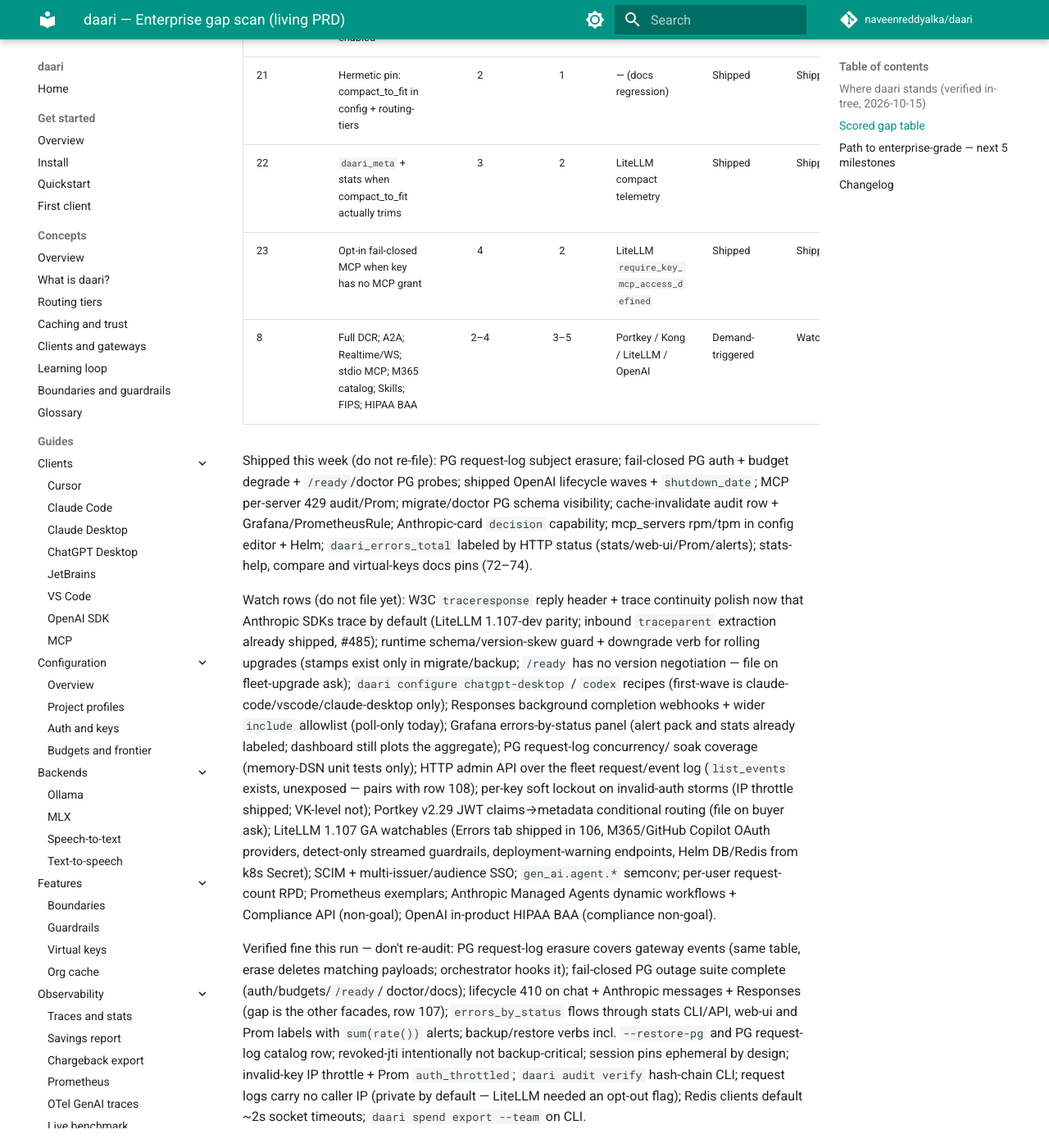
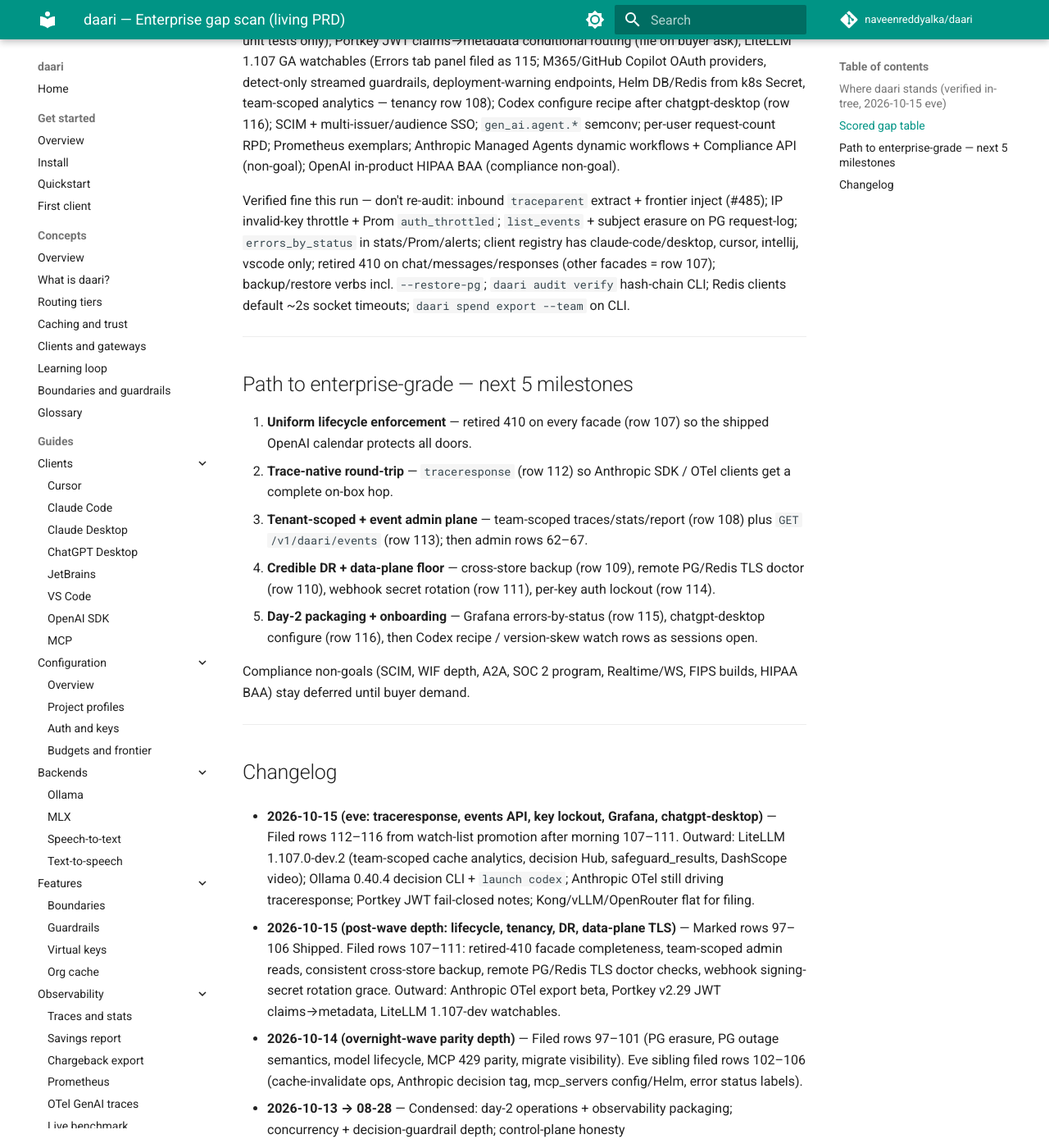
Before and after one commit to naveenreddyalka/daari, an MkDocs documentation site: the page built from docs/prd/ENTERPRISE.md, in a window 1280 px wide and 1400 px high, scrolled down 4256 px. Shown: the whole window at 82% size. Built offline with MkDocs 1.6.1 and Material for MkDocs 9.7.7, drawn with Linux system fonts in a browser that asks for light colours; comment, search, counter and statistics services are not loaded; some of the changed text lies outside the part shown.

Commit message:
docs(prd): 2026-10-15 eve scan — traceresponse, events API, lockout, Grafana, chatgpt-desktop
Co-authored-by: Cursor <cursoragent@cursor.com>

```diff
--- a/docs/prd/ENTERPRISE.md
+++ b/docs/prd/ENTERPRISE.md
@@ -11,38 +11,31 @@
 
 ---
 
-## Where daari stands (verified in-tree, 2026-10-15)
+## Where daari stands (verified in-tree, 2026-10-15 eve)
 
-**Loop velocity.** Both 10-14 tables drained in under a day again: rows 97–101
-(PG request-log erasure, fail-closed PG auth/budgets, model lifecycle +
-`shutdown_date`, MCP 429 audit/Prom, migrate/doctor PG schemas) shipped as
-PRs #1663–#1667, and the eve sibling's rows 102–106 (cache-invalidate audit,
-Anthropic `decision` capability, mcp_servers ceilings in config/Helm,
-cache-invalidate Grafana/alerts, error status labels) as PRs #1668–#1672.
-The dead eve PRD PR was drained to main. Open: member webhooks (90), DEC/SYS
-bench docs (91), compare rows (96/78), and `agent:working` rows 62–63/65–67.
+**Loop velocity.** Morning post-wave scan (rows 107–111) is still open on
+main; earlier 10-14 tables (97–106) remain Shipped. This eve pass promotes
+watch-list depth behind that wave: trace round-trip, admin request-log API,
+per-key auth lockout, Grafana errors-by-status packaging, and ChatGPT
+Desktop configure.
 
-**Outward.** **Anthropic launched OpenTelemetry export in beta (10-14)**:
-Messages API tracing plus SDKs that register spans with the global tracer
-and inject trace-context headers — Anthropic SDK clients pointed at daari's
-`/v1/messages` now arrive traced (daari's inbound `traceparent` extraction
-already parents them; a W3C `traceresponse` reply header is the missing
-half). **Portkey v2.29.0**: JWT claims extracted into request metadata for
-conditional routing, `/v1/decisions` auto-detects OpenAI-native vs Jev
-schemas, MCP gateway honors client `traceparent`. LiteLLM stable holds at
-1.105.1; 1.107-dev adds `traceresponse`, a caller-IP logging opt-out, Helm
-DB/Redis from k8s Secrets, deployment-warning endpoints. Kong 2.2.0, vLLM
-0.31.0, Ollama 0.40.4, OpenRouter (Oct 9), MCP blog (Aug 22) flat.
+**Outward.** **LiteLLM v1.107.0-dev.2 (2026-10-15)**: Claude Code
+`installationPreference`, team-scoped `/global/activity/cache_hits`,
+decision models in AI Hub, classifier `safeguard_results` on the messages
+bridge, DashScope video via `/v1/videos`; stable still 1.105.1 /
+1.106.0-rc.4. **Anthropic OTel** remains the trace pressure (inbound
+`traceparent` parents; `traceresponse` still missing). Portkey enterprise
+notes JWT fail-closed hardening (v2.20 line); Kong AI Gateway 2.2.0 /
+Operator 2.3 flat vs morning. **Ollama 0.40.4**: decision models in CLI +
+`ollama launch codex`. OpenRouter Oct 9 filters / ElevenLabs audio — no
+daari action this run. vLLM 0.31.0 flat.
 
-**Inward theme: depth behind the shipped wave.** Code audit verified: the
-retired-model 410 gate covers chat/messages/responses but **not** the Ollama
-facade, decisions, embeddings, OCR, or systemone — ChatGPT Desktop traffic
-still routes retired ids; `/v1/daari/traces`, `/stats` and `/report` are
-fleet-global with no team scoping (a tenant VK can read other teams' spend
-when SSO is off); `daari backup create` embeds per-store sequential pg_dumps
-with no shared snapshot (restored fleets can skew); every PG store connects
-with a bare DSN and doctor never flags cleartext remote data planes; webhook
-signing secrets are single-valued with no rotation grace.
+**Inward theme: close the loop on shipped labels.** `errors_by_status` and
+Prom labels shipped without a Grafana breakout; IP invalid-key throttle
+ships without per-key lockout; `list_events` exists with no HTTP admin;
+OTel extracts `traceparent` but never replies `traceresponse`; ChatGPT
+Desktop has a manual guide but no `daari configure` recipe in the client
+registry.
 
 ---
 
@@ -50,14 +43,19 @@ signing secrets are single-valued with no rotation grace.
 
 | # | Gap | Impact | Effort | Who does it best today | Why daari wins local-first | Action |
 |---|-----|:--:|:--:|------------------------|----------------------------|--------|
-| 107 | Retired-model 410 on every facade (Ollama `/api/*`, decisions, embeddings, OCR, systemone) | 5 | 2 | OpenAI / LiteLLM uniform deny | 410 before burning Ollama/GPU on any door | Filed [#1676](https://github.com/naveenreddyalka/daari/issues/1676) |
-| 108 | Team-scoped reads on /v1/daari traces, stats, report | 5 | 3 | Portkey / LiteLLM team dashboards | Rows already carry team_id; air-gapped RBAC | Filed [#1677](https://github.com/naveenreddyalka/daari/issues/1677) |
-| 109 | Consistent cross-store backup: checkpoint + single PG snapshot | 5 | 4 | Managed Postgres PITR | App-consistent DR for air-gapped fleets | Filed [#1678](https://github.com/naveenreddyalka/daari/issues/1678) |
-| 110 | Doctor + docs for TLS on remote Postgres/Redis data planes | 4 | 2 | Kong FIPS/TLS data planes | Refuse cleartext DSNs before keys leave the box | Filed [#1679](https://github.com/naveenreddyalka/daari/issues/1679) |
-| 111 | Webhook signing-secret rotation with dual-secret grace | 4 | 2 | Stripe-style dual secrets | On-box rotate + audit row, no secrets manager | Filed [#1680](https://github.com/naveenreddyalka/daari/issues/1680) |
-| 90 | Per-member budget threshold webhooks on shared team keys | 3 | 3 | LiteLLM 1.105 member alerts | Catch a runaway agent on-box | Open [#1633] |
-| 91 | BENCHMARKS.md DEC/SYS cross-link + decisions L0 cache-hit scenario | 3 | 1 | — (benchmarking honesty) | Publish the on-box warm-judgment win | Open [#1634] |
-| 96 | compare-litellm: 1.105.0 GA framing + `litellm.agent()`/Lens vs multi_agent | 2 | 1 | LiteLLM release notes | Honest local-first positioning | Open [#1640] |
+| 112 | W3C `traceresponse` reply header on gateway responses | 5 | 2 | LiteLLM 1.107-dev / W3C Trace Context | Round-trip on-box once Anthropic SDKs arrive traced | Filed [#1682](https://github.com/naveenreddyalka/daari/issues/1682) |
+| 113 | HTTP `GET /v1/daari/events` over fleet request/event log | 4 | 3 | LiteLLM activity / spend APIs | `list_events` already local; auth-gate it | Filed [#1683](https://github.com/naveenreddyalka/daari/issues/1683) |
+| 114 | Per-key soft lockout on invalid-auth storms | 4 | 2 | OpenRouter Security Center / LiteLLM key risk | Same Redis/IP throttle pattern, keyed by VK | Filed [#1684](https://github.com/naveenreddyalka/daari/issues/1684) |
+| 115 | Grafana panel: `daari_errors_total` by status | 3 | 1 | LiteLLM Errors tab | Labels already on Prom; packaging only | Filed [#1685](https://github.com/naveenreddyalka/daari/issues/1685) |
+| 116 | `daari configure chatgpt-desktop` Ollama-facade recipe | 4 | 2 | Ollama Desktop / `ollama launch` | One-shot 11435 host; registry gap only | Filed [#1686](https://github.com/naveenreddyalka/daari/issues/1686) |
+| 107 | Retired-model 410 on every facade (Ollama `/api/*`, decisions, embeddings, OCR, systemone) | 5 | 2 | OpenAI / LiteLLM uniform deny | 410 before burning Ollama/GPU on any door | Open |
+| 108 | Team-scoped reads on /v1/daari traces, stats, report | 5 | 3 | Portkey / LiteLLM team dashboards | Rows already carry team_id; air-gapped RBAC | Open |
+| 109 | Consistent cross-store backup: checkpoint + single PG snapshot | 5 | 4 | Managed Postgres PITR | App-consistent DR for air-gapped fleets | Open |
+| 110 | Doctor + docs for TLS on remote Postgres/Redis data planes | 4 | 2 | Kong FIPS/TLS data planes | Refuse cleartext DSNs before keys leave the box | Open |
+| 111 | Webhook signing-secret rotation with dual-secret grace | 4 | 2 | Stripe-style dual secrets | On-box rotate + audit row, no secrets manager | Open |
+| 90 | Per-member budget threshold webhooks on shared team keys | 3 | 3 | LiteLLM 1.105 member alerts | Catch a runaway agent on-box | Open |
+| 91 | BENCHMARKS.md DEC/SYS cross-link + decisions L0 cache-hit scenario | 3 | 1 | — (benchmarking honesty) | Publish the on-box warm-judgment win | Open |
+| 96 | compare-litellm: 1.105.0 GA framing + `litellm.agent()`/Lens vs multi_agent | 2 | 1 | LiteLLM release notes | Honest local-first positioning | Open |
 | 78 | compare-litellm: LiteLLM 1.106 decision-model guardrail watch | 2 | 1 | LiteLLM release notes | Honest local-first positioning | Open |
 | 62 | End-user inventory + per-user block/cap overrides | 5 | 3 | OpenRouter end-users / LiteLLM | Ledger already knows every user | Open |
 | 63 | Named guardrail profiles bindable per key/team | 5 | 3 | OpenRouter / Portkey | Per-tenant policy, zero hops | Open |
@@ -66,18 +64,7 @@ signing secrets are single-valued with no rotation grace.
 | 67 | multi_agent nested usage: per-subagent `model` for cost-true pricing | 4 | 2 | OpenAI / LiteLLM FinOps | Ledger already meters nested tokens | Open |
 | 6 | Hot-reload `config.yaml` | 3 | 2 | LiteLLM config ownership | Open — needs long session | Open |
 | 7 | Per-key tool-name allowlist for Messages `mcp_servers` | 4 | 3 | LiteLLM `mcp_tool_permissions` | Parked (needs ≥60m session) | Parked |
-| 97–101 | 10-14 wave: PG erasure; fail-closed PG auth/budget; lifecycle `shutdown_date`; MCP 429 audit; migrate/doctor PG | 4–5 | 2–4 | — / LiteLLM Alembic | Compliance + honest failure semantics on-box | Shipped |
-| 102–106 | 10-14 eve wave: cache-invalidate audit + Grafana/alerts; Anthropic `decision` tag; mcp_servers config/Helm; error status labels | 3–4 | 1–3 | LiteLLM 1.107-dev Errors tab | Day-2 ops parity on-box | Shipped |
-| 24 | Grafana panel for `compact_to_fit_applied` | 2 | 1 | LiteLLM spend dashboards | Shipped | Shipped |
-| 25 | Dedicated stats/Prom counter for MCP grant fail-closed | 3 | 1 | LiteLLM MCP 403 metrics | Shipped | Shipped |
-| 26 | Refuse MCP `initialize` when key has no grant | 4 | 1 | LiteLLM initialize 403 | Shipped | Shipped |
-| 27 | Stats for estimated tokens dropped by compact-to-fit | 3 | 2 | LiteLLM compact telemetry | Shipped | Shipped |
-| 28 | Refresh compare-litellm for LiteLLM 1.104 GA | 2 | 1 | LiteLLM release notes | Shipped | Shipped |
-| 19 | Config ownership for `routing.compact_to_fit.*` | 3 | 2 | LiteLLM config ownership | Shipped | Shipped |
-| 20 | Doctor tip when compact_to_fit is enabled | 2 | 1 | — (ops honesty) | Shipped | Shipped |
-| 21 | Hermetic pin: compact_to_fit in config + routing-tiers | 2 | 1 | — (docs regression) | Shipped | Shipped |
-| 22 | `daari_meta` + stats when compact_to_fit actually trims | 3 | 2 | LiteLLM compact telemetry | Shipped | Shipped |
-| 23 | Opt-in fail-closed MCP when key has no MCP grant | 4 | 2 | LiteLLM `require_key_mcp_access_defined` | Shipped | Shipped |
+| 97–106 | 10-14 waves (PG erasure/outage; lifecycle; MCP 429; migrate; cache-invalidate; decision tag; mcp_servers Helm; error status labels) | 3–5 | 1–4 | — / LiteLLM | Compliance + day-2 ops on-box | Shipped |
 | 8 | Full DCR; A2A; Realtime/WS; stdio MCP; M365 catalog; Skills; FIPS; HIPAA BAA | 2–4 | 3–5 | Portkey / Kong / LiteLLM / OpenAI | Demand-triggered | Watch |
 
 Shipped this week (do not re-file): PG request-log subject erasure;
@@ -86,42 +73,31 @@ OpenAI lifecycle waves + `shutdown_date`; MCP per-server 429 audit/Prom;
 migrate/doctor PG schema visibility; cache-invalidate audit row +
 Grafana/PrometheusRule; Anthropic-card `decision` capability; mcp_servers
 rpm/tpm in config editor + Helm; `daari_errors_total` labeled by HTTP
-status (stats/web-ui/Prom/alerts); stats-help, compare and virtual-keys
-docs pins (72–74).
+status (stats/web-ui/Prom/alerts — **panel** still pending, row 115);
+stats-help, compare and virtual-keys docs pins.
 
-Watch rows (do not file yet): W3C `traceresponse` reply header + trace
-continuity polish now that Anthropic SDKs trace by default (LiteLLM
-1.107-dev parity; inbound `traceparent` extraction already shipped, #485);
-runtime schema/version-skew guard + downgrade verb for rolling upgrades
-(stamps exist only in migrate/backup; `/ready` has no version negotiation
-— file on fleet-upgrade ask); `daari configure chatgpt-desktop` / `codex`
-recipes (first-wave is claude-code/vscode/claude-desktop only); Responses
-background completion webhooks + wider `include` allowlist (poll-only
-today); Grafana errors-by-status panel (alert pack and stats already
-labeled; dashboard still plots the aggregate); PG request-log concurrency/
-soak coverage (memory-DSN unit tests only); HTTP admin API over the fleet
-request/event log (`list_events` exists, unexposed — pairs with row 108);
-per-key soft lockout on invalid-auth storms (IP throttle shipped; VK-level
-not); Portkey v2.29 JWT claims→metadata conditional routing (file on
-buyer ask); LiteLLM 1.107 GA watchables (Errors tab shipped in 106,
-M365/GitHub Copilot OAuth providers, detect-only streamed guardrails,
-deployment-warning endpoints, Helm DB/Redis from k8s Secret); SCIM +
-multi-issuer/audience SSO; `gen_ai.agent.*` semconv; per-user
-request-count RPD; Prometheus exemplars; Anthropic Managed Agents dynamic
-workflows + Compliance API (non-goal); OpenAI in-product HIPAA BAA
-(compliance non-goal).
+Watch rows (do not file yet): runtime schema/version-skew guard +
+downgrade verb for rolling upgrades (stamps exist only in migrate/backup;
+`/ready` has no version negotiation — file on fleet-upgrade ask behind
+row 109); Responses background completion webhooks + wider `include`
+allowlist (poll-only today); PG request-log concurrency/soak coverage
+(memory-DSN unit tests only); Portkey JWT claims→metadata conditional
+routing (file on buyer ask); LiteLLM 1.107 GA watchables (Errors tab
+panel filed as 115; M365/GitHub Copilot OAuth providers, detect-only
+streamed guardrails, deployment-warning endpoints, Helm DB/Redis from
+k8s Secret, team-scoped analytics — tenancy row 108); Codex configure
+recipe after chatgpt-desktop (row 116); SCIM + multi-issuer/audience SSO;
+`gen_ai.agent.*` semconv; per-user request-count RPD; Prometheus
+exemplars; Anthropic Managed Agents dynamic workflows + Compliance API
+(non-goal); OpenAI in-product HIPAA BAA (compliance non-goal).
 
-Verified fine this run — don't re-audit: PG request-log erasure covers
-gateway events (same table, erase deletes matching payloads; orchestrator
-hooks it); fail-closed PG outage suite complete (auth/budgets/`/ready`/
-doctor/docs); lifecycle 410 on chat + Anthropic messages + Responses (gap
-is the other facades, row 107); `errors_by_status` flows through stats
-CLI/API, web-ui and Prom labels with `sum(rate())` alerts; backup/restore
-verbs incl. `--restore-pg` and PG request-log catalog row; revoked-jti
-intentionally not backup-critical; session pins ephemeral by design;
-invalid-key IP throttle + Prom `auth_throttled`; `daari audit verify`
-hash-chain CLI; request logs carry no caller IP (private by default —
-LiteLLM needed an opt-out flag); Redis clients default ~2s socket
+Verified fine this run — don't re-audit: inbound `traceparent` extract +
+frontier inject (#485); IP invalid-key throttle + Prom `auth_throttled`;
+`list_events` + subject erasure on PG request-log; `errors_by_status` in
+stats/Prom/alerts; client registry has claude-code/desktop, cursor,
+intellij, vscode only; retired 410 on chat/messages/responses (other
+facades = row 107); backup/restore verbs incl. `--restore-pg`;
+`daari audit verify` hash-chain CLI; Redis clients default ~2s socket
 timeouts; `daari spend export --team` on CLI.
 
 ---
@@ -129,16 +105,17 @@ timeouts; `daari spend export --team` on CLI.
 ## Path to enterprise-grade — next 5 milestones
 
 1. **Uniform lifecycle enforcement** — retired 410 on every facade
-   (row 107) so the shipped OpenAI calendar protects all doors, not three.
-2. **Tenant-scoped observability** — team-scoped traces/stats/report
-   (row 108), then the admin-plane rows (62–67) as sessions free up.
-3. **Credible DR** — consistent cross-store backup with one PG snapshot
-   (row 109); upgrade version-skew guard stays on watch behind it.
-4. **Data-plane security floor** — TLS doctor checks for remote PG/Redis
-   (row 110) and webhook secret rotation grace (row 111).
-5. **Trace-native + onboarding polish** — `traceresponse` header,
-   configure recipes for ChatGPT Desktop/Codex, Responses webhooks
-   (watch rows → file as sessions open).
+   (row 107) so the shipped OpenAI calendar protects all doors.
+2. **Trace-native round-trip** — `traceresponse` (row 112) so Anthropic
+   SDK / OTel clients get a complete on-box hop.
+3. **Tenant-scoped + event admin plane** — team-scoped traces/stats/report
+   (row 108) plus `GET /v1/daari/events` (row 113); then admin rows 62–67.
+4. **Credible DR + data-plane floor** — cross-store backup (row 109),
+   remote PG/Redis TLS doctor (row 110), webhook secret rotation (row 111),
+   per-key auth lockout (row 114).
+5. **Day-2 packaging + onboarding** — Grafana errors-by-status (row 115),
+   chatgpt-desktop configure (row 116), then Codex recipe / version-skew
+   watch rows as sessions open.
 
 Compliance non-goals (SCIM, WIF depth, A2A, SOC 2 program, Realtime/WS,
 FIPS builds, HIPAA BAA) stay deferred until buyer demand.
@@ -147,21 +124,24 @@ FIPS builds, HIPAA BAA) stay deferred until buyer demand.
 
 ## Changelog
 
+- **2026-10-15 (eve: traceresponse, events API, key lockout, Grafana, chatgpt-desktop)** —
+  Filed rows 112–116 from watch-list promotion after morning 107–111.
+  Outward: LiteLLM 1.107.0-dev.2 (team-scoped cache analytics, decision
+  Hub, safeguard_results, DashScope video); Ollama 0.40.4 decision CLI +
+  `launch codex`; Anthropic OTel still driving traceresponse; Portkey JWT
+  fail-closed notes; Kong/vLLM/OpenRouter flat for filing.
+
 - **2026-10-15 (post-wave depth: lifecycle, tenancy, DR, data-plane TLS)** —
-  Marked rows 97–106 Shipped (PRs #1663–#1672 drained both 10-14 tables in
-  <24h; drained the dead eve sibling PRD PR to main). Filed rows 107–111:
-  retired-410 facade completeness, team-scoped admin reads, consistent
-  cross-store backup, remote PG/Redis TLS doctor checks, webhook
-  signing-secret rotation grace. Outward: Anthropic OTel export beta
-  (SDKs now trace Messages calls end-to-end), Portkey v2.29.0 (JWT
-  claims→metadata routing, Decisions schema auto-detect, MCP traceparent),
-  LiteLLM 1.107-dev watchables; Kong/vLLM/Ollama/OpenRouter/MCP flat.
+  Marked rows 97–106 Shipped. Filed rows 107–111: retired-410 facade
+  completeness, team-scoped admin reads, consistent cross-store backup,
+  remote PG/Redis TLS doctor checks, webhook signing-secret rotation grace.
+  Outward: Anthropic OTel export beta, Portkey v2.29 JWT claims→metadata,
+  LiteLLM 1.107-dev watchables.
 
 - **2026-10-14 (overnight-wave parity depth)** — Filed rows 97–101 (PG
   erasure, PG outage semantics, model lifecycle, MCP 429 parity, migrate
   visibility). Eve sibling filed rows 102–106 (cache-invalidate ops,
-  Anthropic decision tag, mcp_servers config/Helm, error status labels);
-  its PRD PR failed the pin test and was drained to main 10-15.
+  Anthropic decision tag, mcp_servers config/Helm, error status labels).
 
 - **2026-10-13 → 08-28** — Condensed: day-2 operations + observability
   packaging; concurrency + decision-guardrail depth; control-plane honesty
```
